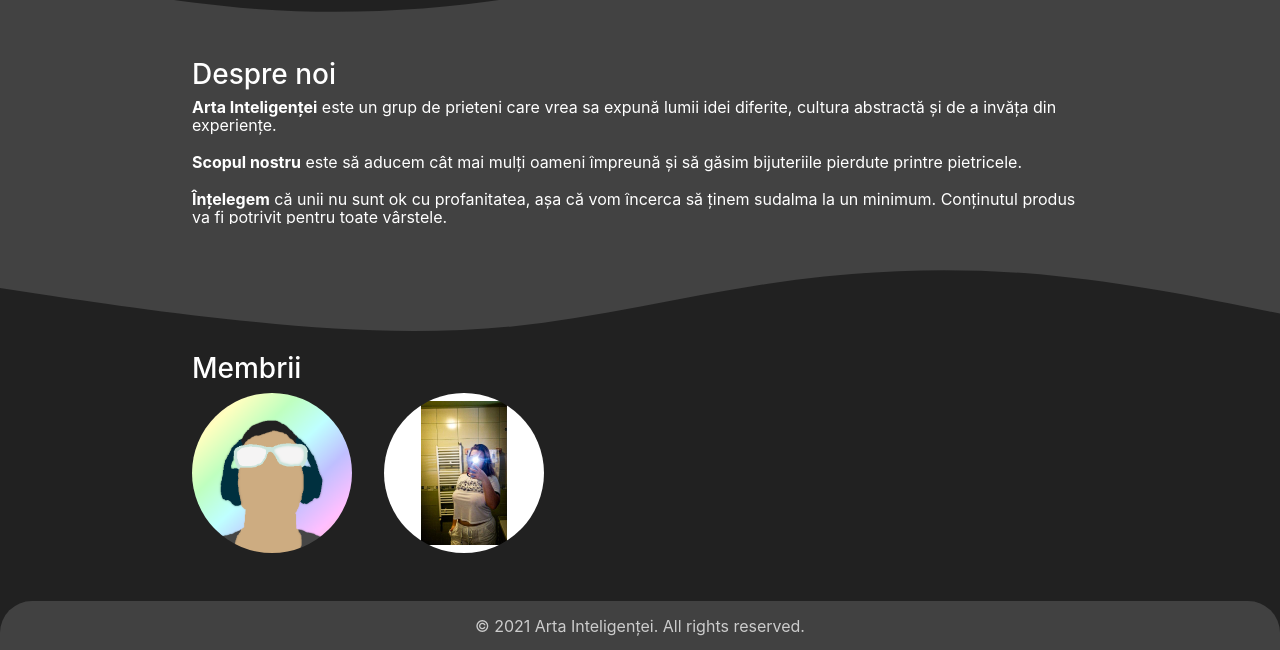
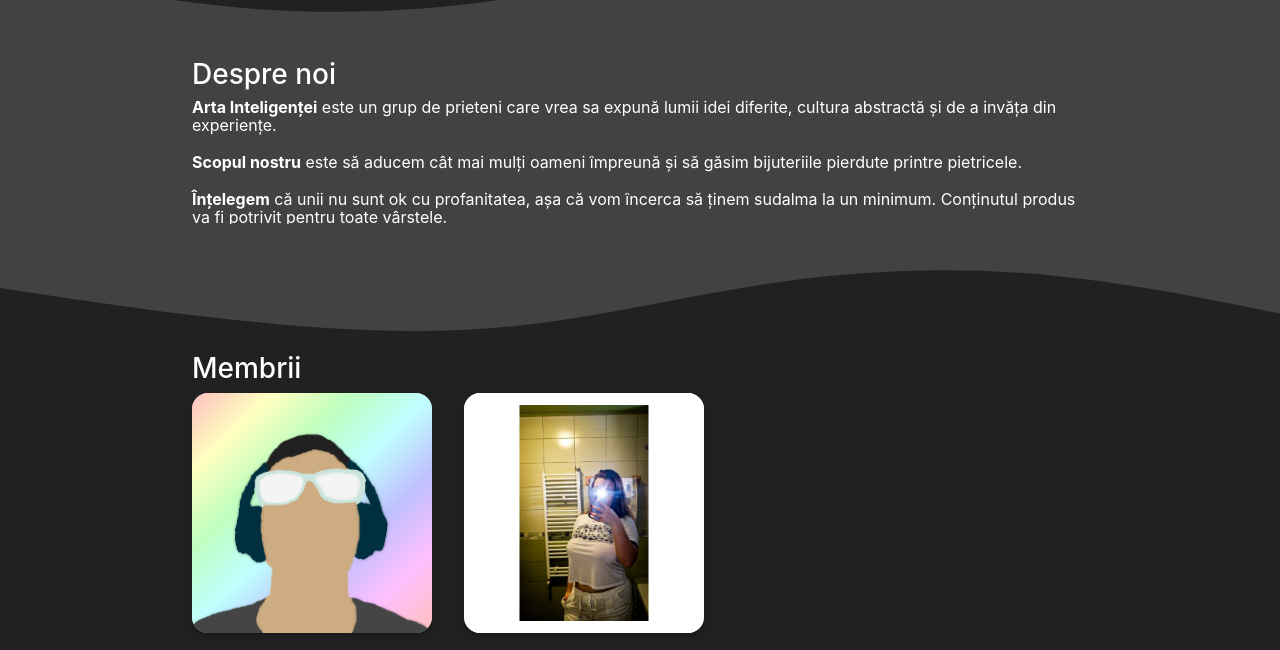
Before and after one commit to notangelmario/arta-inteligentei-website, a plain HTML site: page index.html in a window 1280 px wide. Shown: the part 998-1648 px from the top of the page. Drawn offline with Linux system fonts and the light colour scheme.

Commit message:
Improved member cards

```diff
--- a/index.html
+++ b/index.html
@@ -71,8 +71,28 @@
   <div class="container">
     <h2>Membrii</h2>
     <div class="member-list">
-      <img src="assets/members/savin.jpeg" alt="Savin Mario">
-      <img src="assets/members/stefania.jpeg" alt="Obeloiu Stefania">
+      <div class="member-card">
+        <div class="member-card-inner">
+          <div class="member-card-front">
+            <img src="/assets/members/savin.jpeg" alt="Savin Mario">
+          </div>
+          <div class="member-card-back">
+            <h2>Savin Mario</h2>
+            <p>Capul operațiunii și tehnicul grupului</p>
+          </div>
+        </div>
+      </div>
+      <div class="member-card">
+        <div class="member-card-inner">
+          <div class="member-card-front">
+            <img src="assets/members/stefania.jpeg" alt="Obeloiu Stefania">
+          </div>
+          <div class="member-card-back">
+            <h2>Obeloiu Ștefania</h2>
+            <p>Capul operațiunii și artista grupului</p>
+          </div>
+        </div>
+      </div>
     </div>
   </div>
 
--- a/style.css
+++ b/style.css
@@ -179,16 +179,70 @@ footer a img {
   gap: 2rem;
 }
 
-.member-list > img {
-  width: 10rem;
-  height: 10rem;
-  border-radius: 50%;
+@media only screen and (max-width: 735px) {
+  .member-card {
+    width: 20rem!important;
+    height: 20rem!important;
+  }
 }
 
-@media screen and (max-width: 400px) {
-  .member-list {
-    justify-content: center;
-    align-items: center;
-    align-content: center;
-  }
+.member-card {
+  background-color: transparent;
+  width: 15rem;
+  height: 15rem;
+  border-radius: 1rem;
+  perspective: 1000px;
 }
+
+.member-card-inner {
+  position: relative;
+  width: 100%;
+  height: 100%;
+  text-align: center;
+  transition: transform 0.6s;
+  transform-style: preserve-3d;
+  border-radius: 1rem;
+  box-shadow: 0 4px 8px 0 rgba(0,0,0,0.2);
+}
+
+.member-card:hover .member-card-inner {
+  transform: rotateY(180deg);
+}
+
+.member-card-front, .member-card-back {
+  position: absolute;
+  width: 100%;
+  height: 100%;
+  -webkit-backface-visibility: hidden;
+  backface-visibility: hidden;
+  border-radius: 1rem;
+}
+
+.member-card-front {
+  background-color: #bbb;
+  color: black;
+}
+
+.member-card-front > img {
+  width: 100%;
+  height: 100%;
+  border-radius: 1rem;
+}
+
+.member-card-back {
+  display: flex;
+  flex-flow: column nowrap;
+  align-items: center;
+  align-content: center;
+  justify-content: center;
+  box-sizing: border-box;
+  padding: 1rem;
+  background-color: #424242;
+  color: white;
+  transform: rotateY(180deg);
+}
+
+.member-card-back h2 {
+  font-size: 3rem;
+  margin-bottom: 1.5rem;
+}
```
